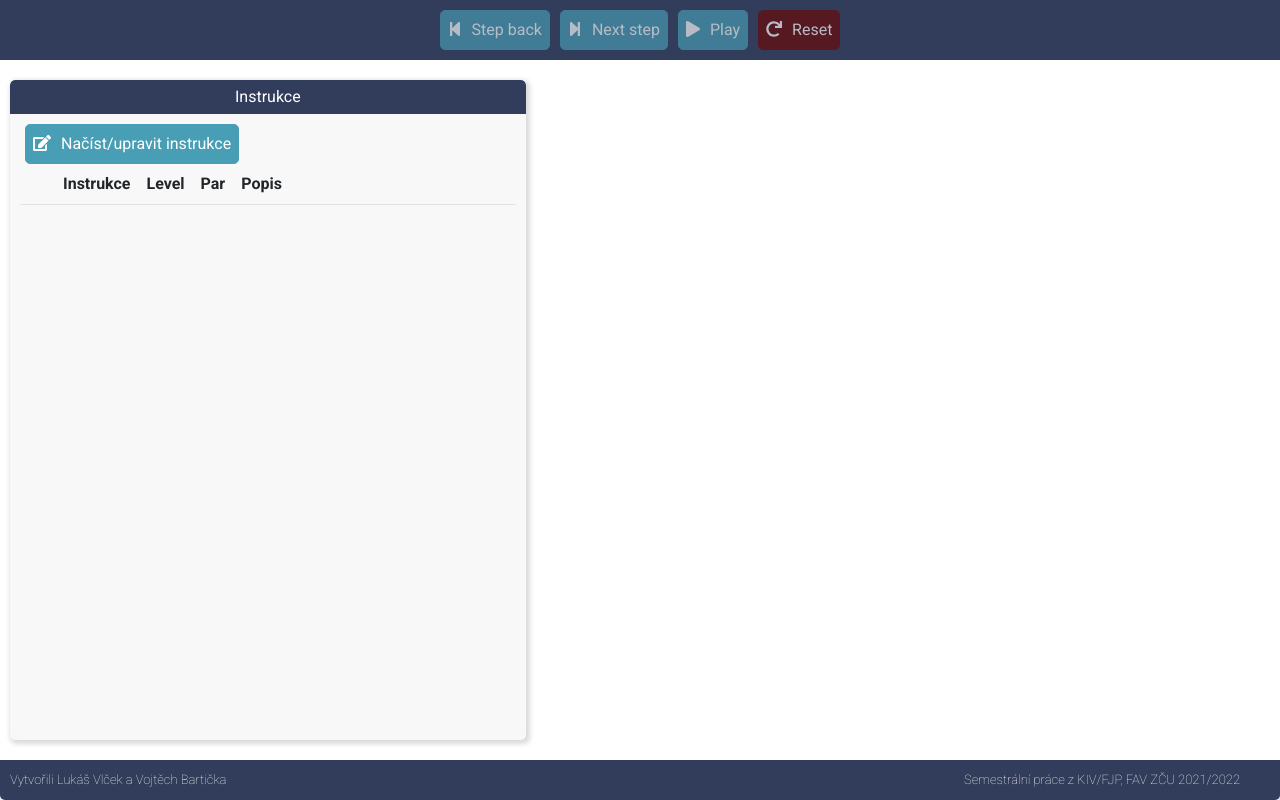
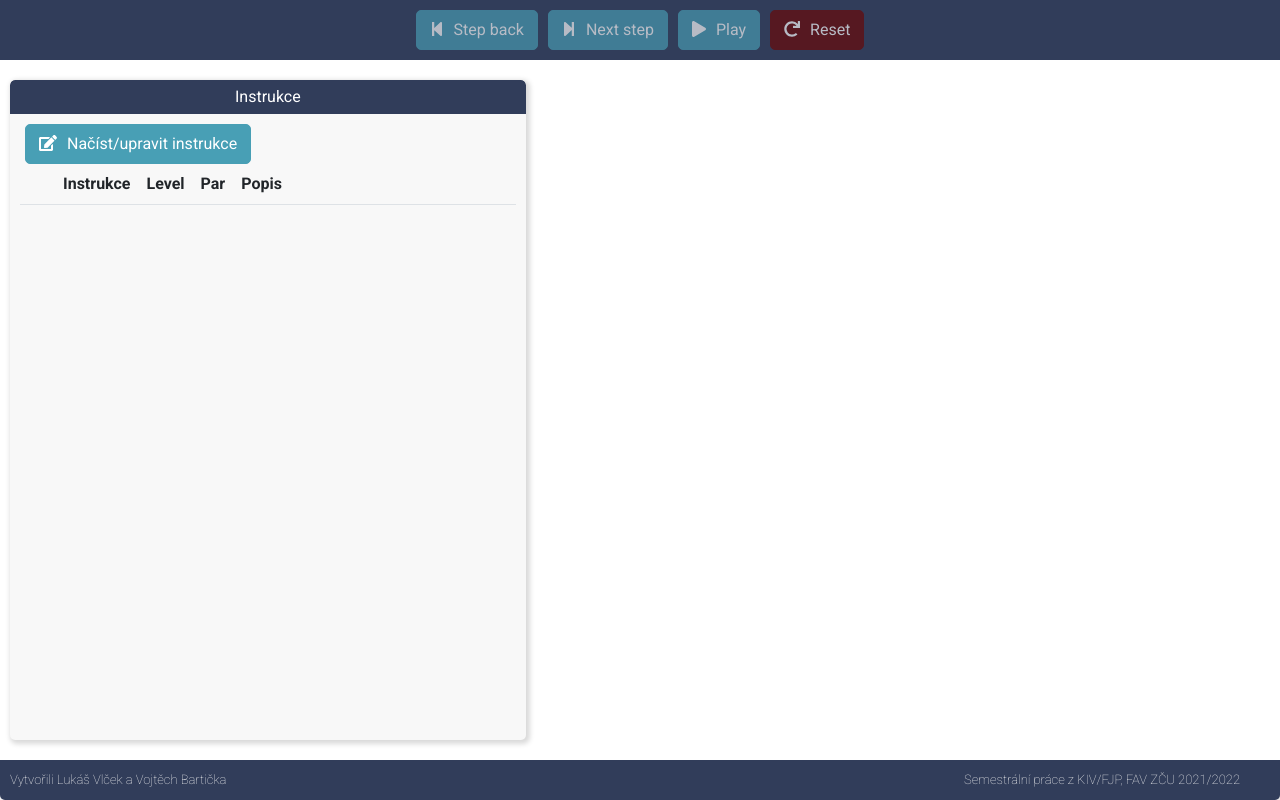
Before and after one commit to SpeekeR99/ZS23_FJP_PL0_INTERPRETER_Kimlova_Zappe, a Next.js app in the folder pl0/: page / in a window 1280 px wide. Built offline with nearby package versions, Linux system fonts and the light colour scheme.

Commit message:
Button padding minor changes

```diff
--- a/pl0/styles/buttons.module.css
+++ b/pl0/styles/buttons.module.css
@@ -1,5 +1,5 @@
 .buttonBase {
-    padding: 7px;
+    padding: 7px 13px;
     margin: 0px 5px;
     border-radius: 5px !important;
 }
```
